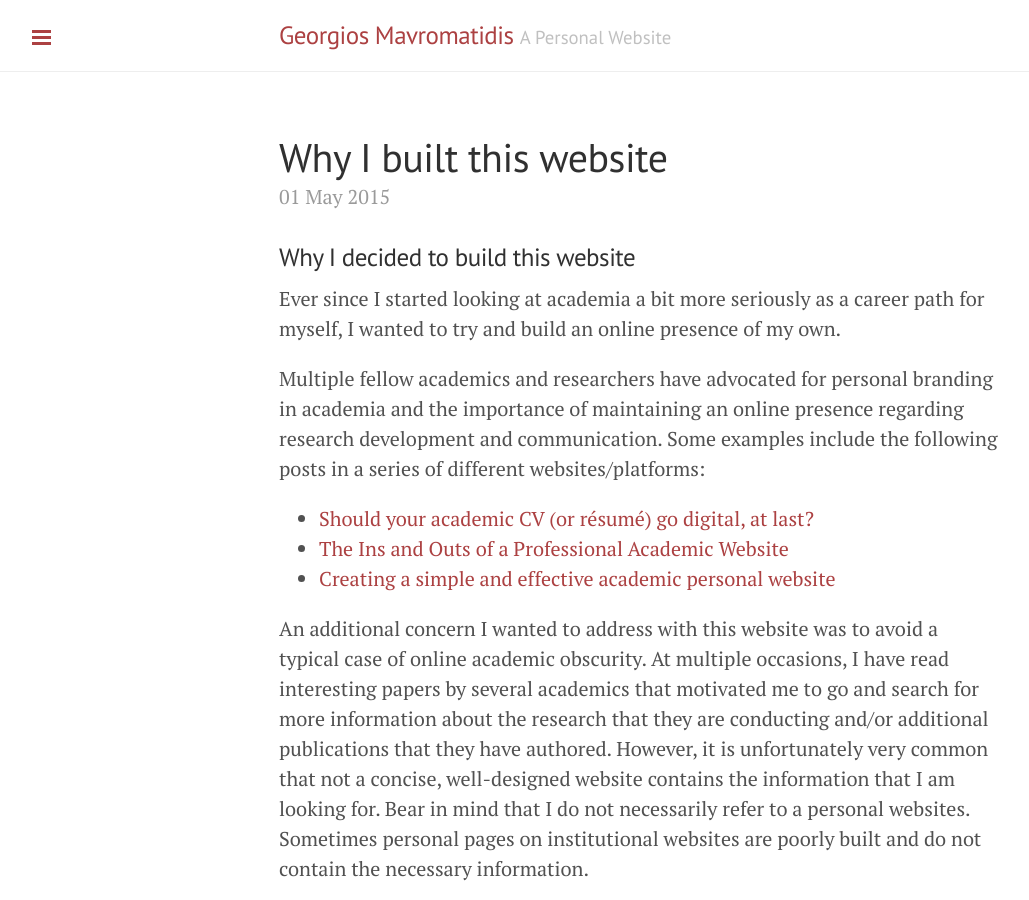
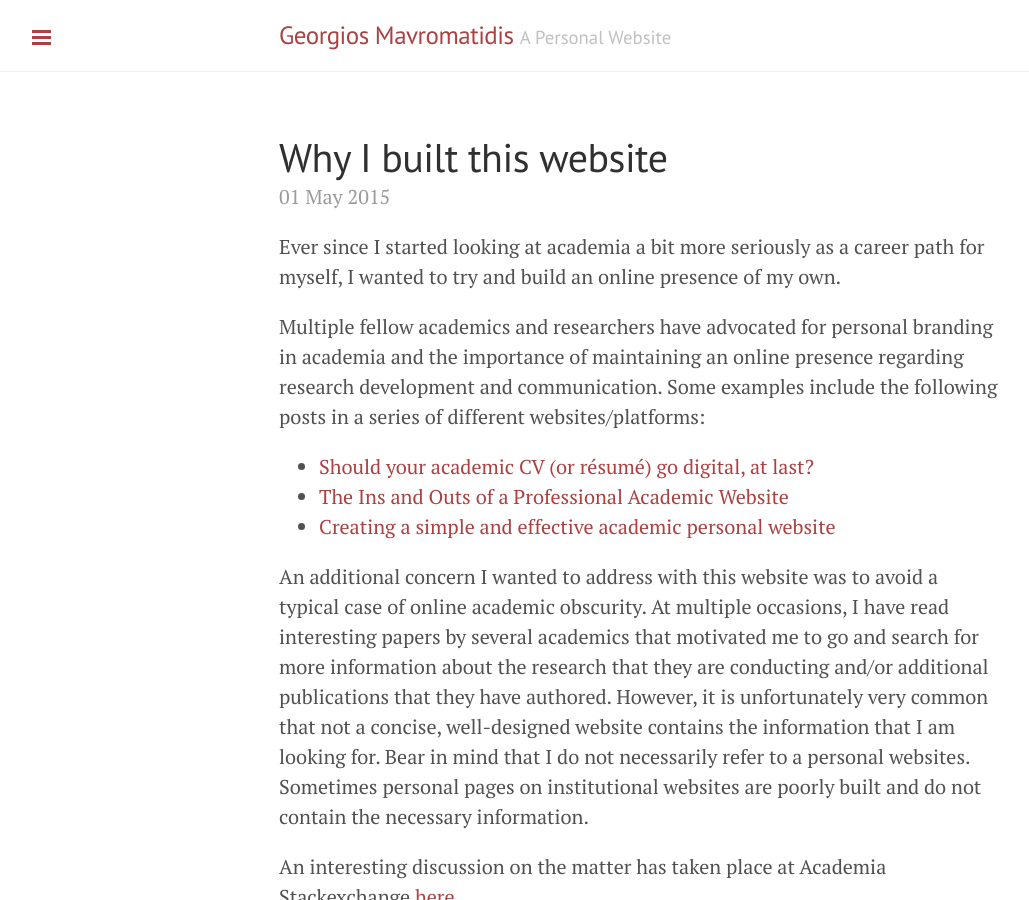
Before and after one commit to gmavrom33/gmavrom.github.io, a Jekyll site: the page built from _posts/2015-05-01-this-website.md, in a window 1280 px wide and 900 px high. Shown: the whole window, without its empty margins (1-1030 px from the left). Built offline with Jekyll 4.4.1, drawn with Linux system fonts in a browser that asks for light colours; nearby versions of some CDN libraries.

Commit message:
Update 2015-05-01-this-website.md

```diff
--- a/_posts/2015-05-01-this-website.md
+++ b/_posts/2015-05-01-this-website.md
@@ -2,8 +2,6 @@
 layout: post
 title: "Why I built this website"
 ---
-
-### Why I decided to build this website
 
 Ever since I started looking at academia a bit more seriously as a career path for myself, I wanted to try and build an online presence of my own.
 
```
